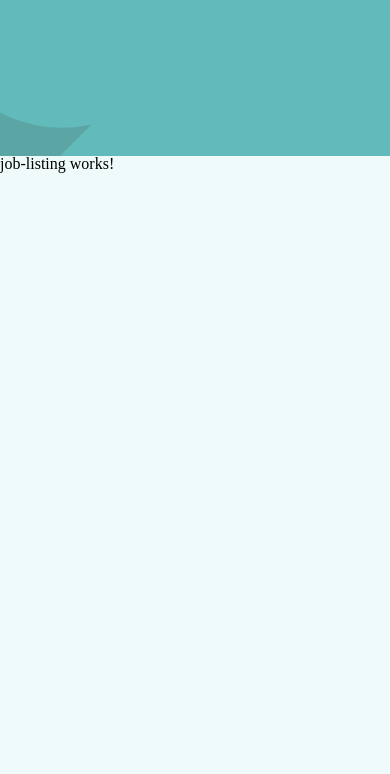
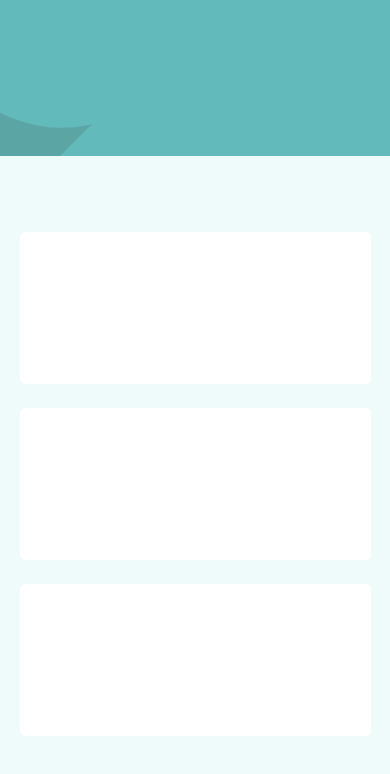
Before and after one commit to davidomarf/jobs, an Angular app: page / in a window 390 px wide. Shown: the top 774 px of the page. Built offline with nearby package versions, Linux system fonts and the light colour scheme.

Commit message:
Create a non-responsive layout for the JobListing component

```diff
--- a/src/app/job-listing/job-listing.component.html
+++ b/src/app/job-listing/job-listing.component.html
@@ -1 +1,5 @@
-<p>job-listing works!</p>
+<div class="job-listing-container">
+  <div class="job-card"></div>
+  <div class="job-card"></div>
+  <div class="job-card"></div>
+</div>
--- a/src/app/job-listing/job-listing.component.scss
+++ b/src/app/job-listing/job-listing.component.scss
@@ -0,0 +1,14 @@
+div.job-listing-container {
+  width: 1110px;
+  max-width: 90%;
+
+  margin: 76px auto;
+
+  div.job-card {
+    width: 100%;
+    height: 152px;
+    background: white;
+    margin: 24px 0;
+    border-radius: 5px;
+  }
+}
```
